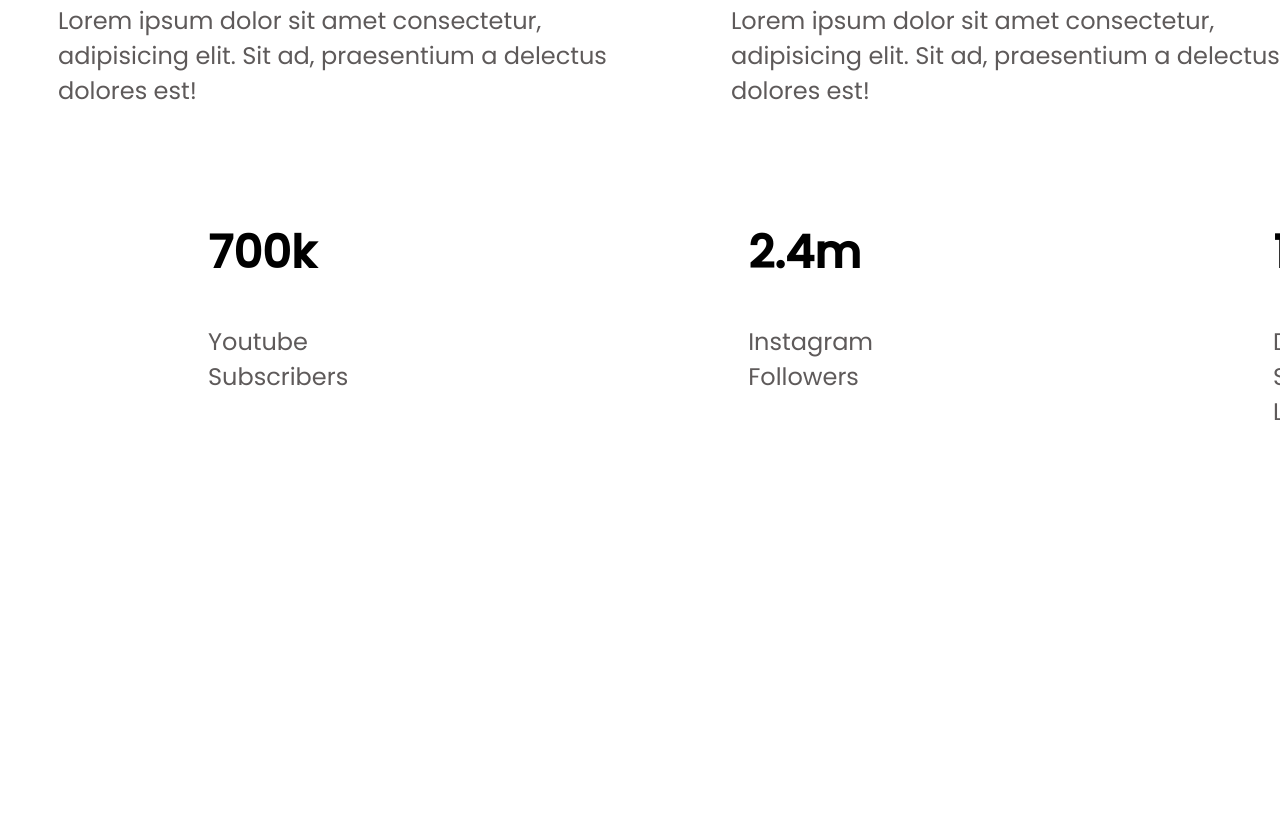
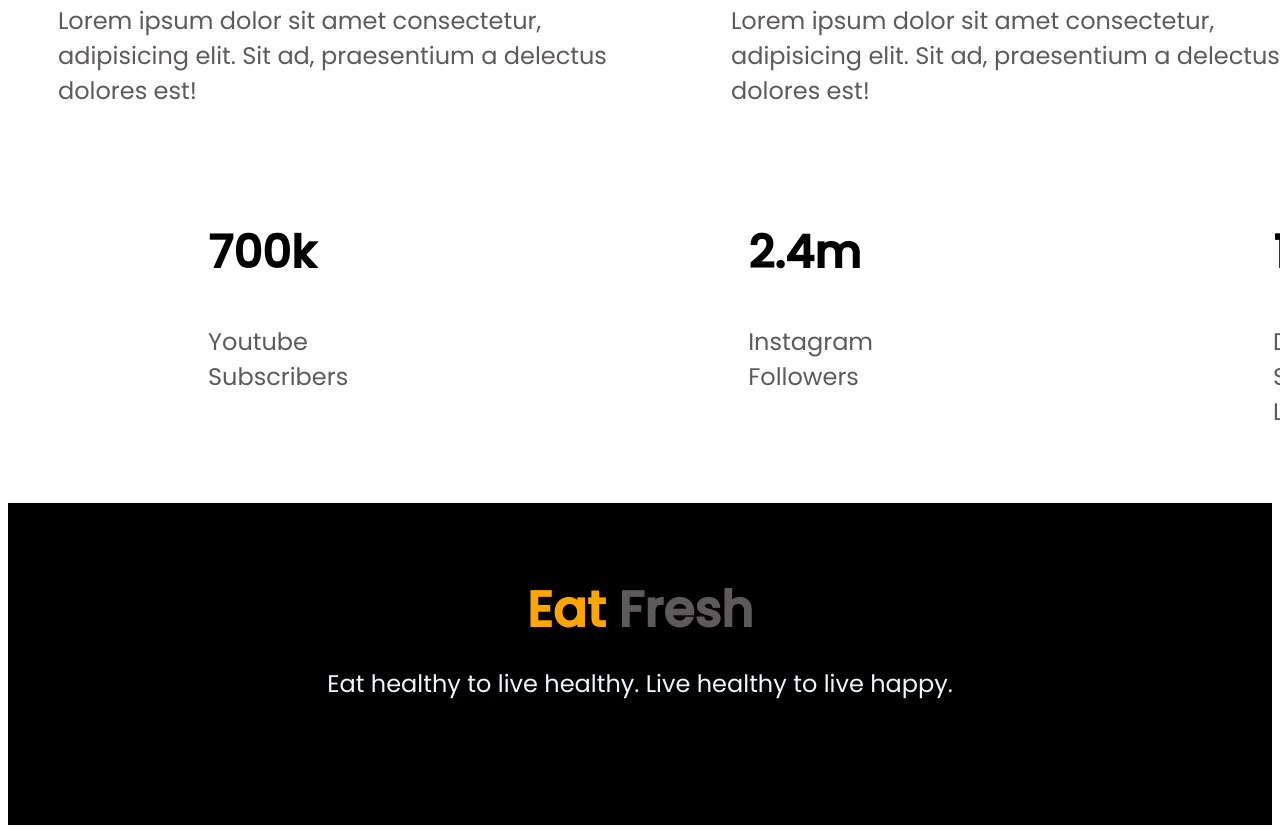
Before and after one commit to numaer21/eat-healthy, a plain HTML site: page index.html in a window 1280 px wide. Shown: the part 2509-3342 px from the top of the page. Before the commit the page ends 3020 px from the top, so only its background shows below. Drawn offline with Linux system fonts and the light colour scheme.

Commit message:
last-touch

```diff
--- a/index.html
+++ b/index.html
@@ -83,6 +83,10 @@
         </div>
     </section>
 </body>
+<section class="footer">
+    <h1> <span class="orange">Eat</span> Fresh</h1>
+    <p>Eat healthy to live healthy. Live healthy to live happy.</p>
+</section>
 
 
 
--- a/styles.css
+++ b/styles.css
@@ -92,3 +92,14 @@ h2 {
     color: black;
     font-size: 45px;
 }
+
+.footer {
+    background-color: black;
+    text-align: center;
+    padding: 50px;
+
+}
+
+.footer p {
+    color: aliceblue;
+}
```
